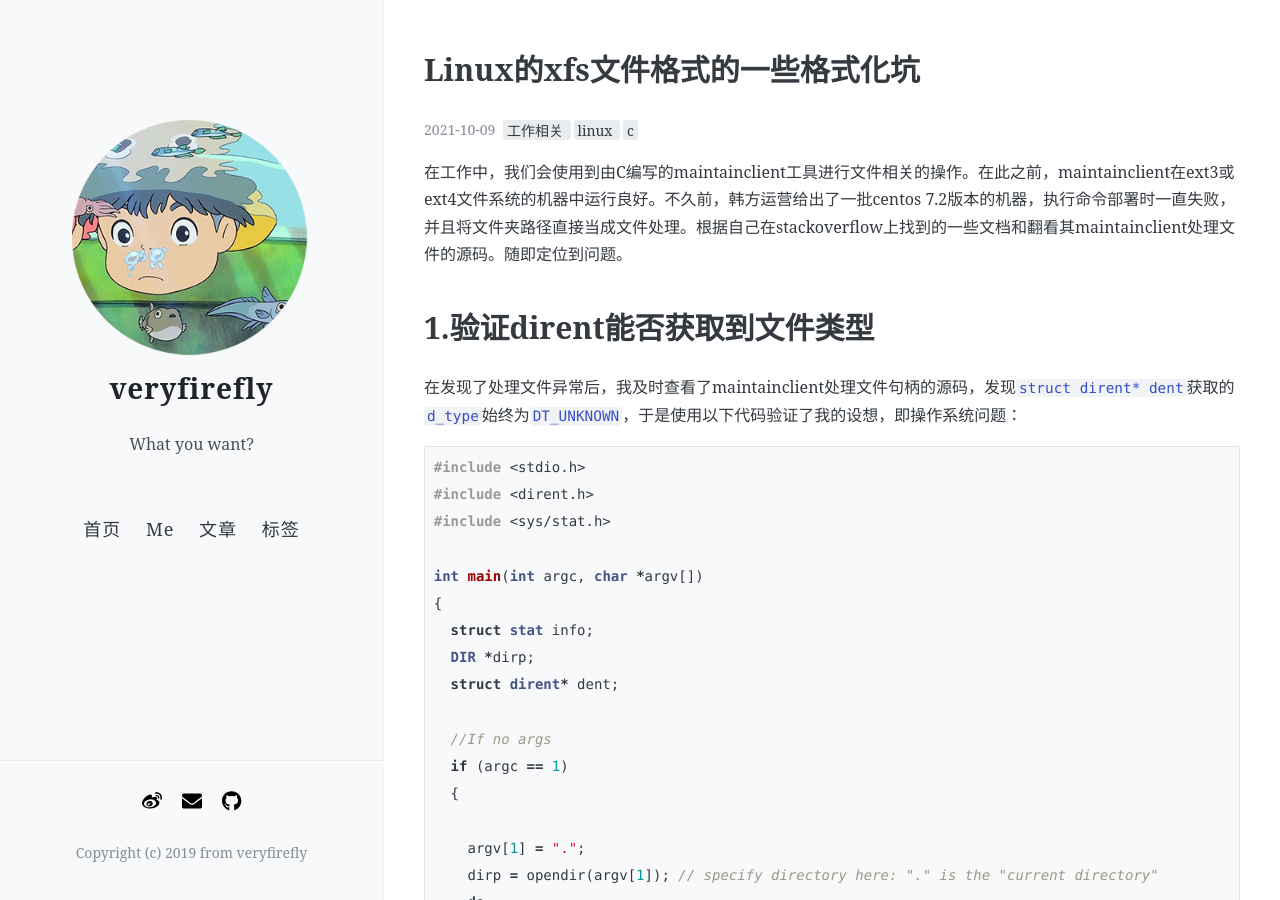
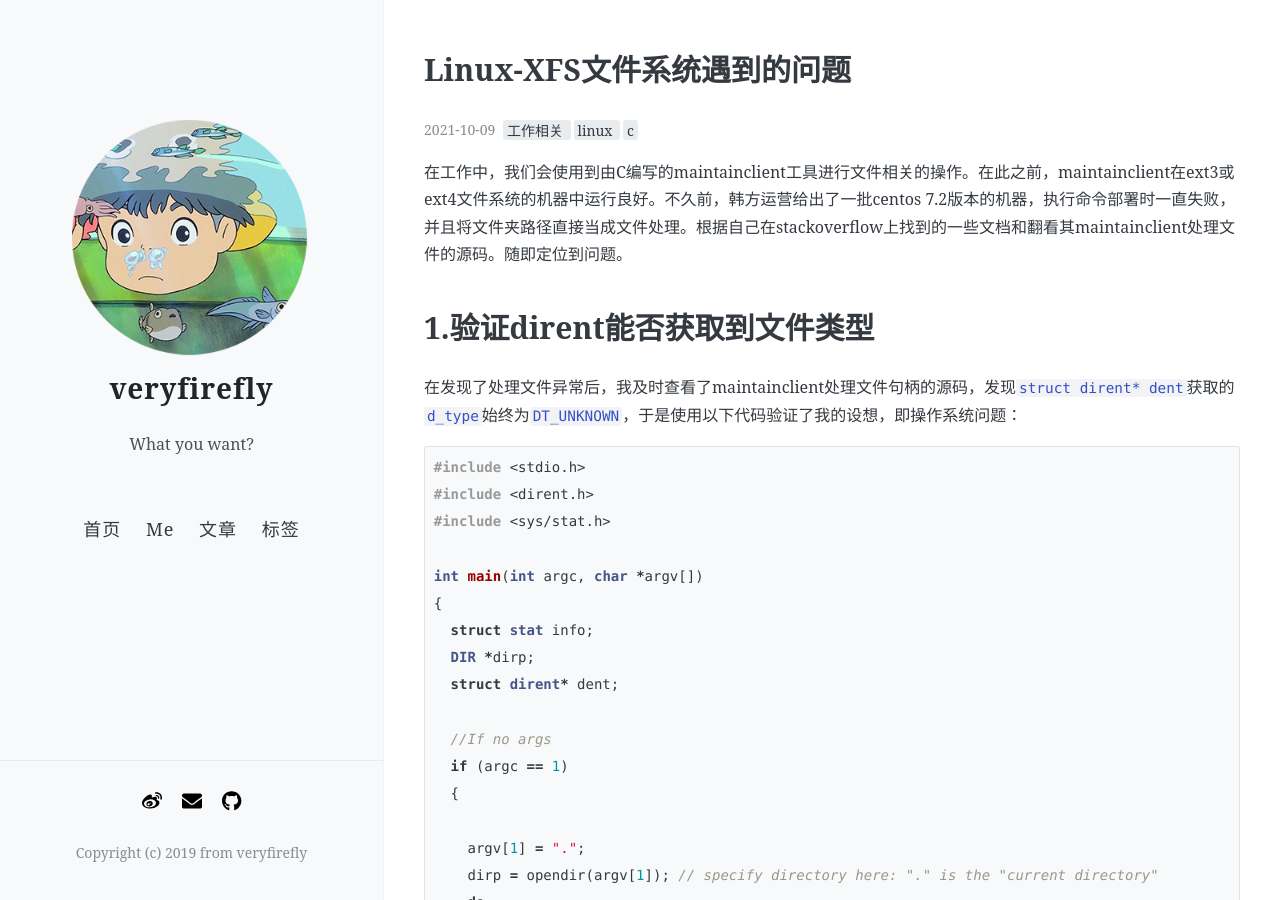
Before and after one commit to Veryfirefly/veryfirefly.github.io, a Jekyll site: the page built from _posts/2021-10-09-xfs-filesystem-problem.md, in a window 1280 px wide and 900 px high. Built offline with Jekyll 4.4.1, drawn with Linux system fonts in a browser that asks for light colours; nearby versions of some CDN libraries; some web fonts are replaced; comment, search, counter and statistics services are not loaded.

Commit message:
update post title of xfs-filesystem-problem.md

```diff
--- a/_posts/2021-10-09-xfs-filesystem-problem.md
+++ b/_posts/2021-10-09-xfs-filesystem-problem.md
@@ -1,6 +1,6 @@
 ---
 layout: post
-title: Linux的xfs文件格式的一些格式化坑
+title: Linux-XFS文件系统遇到的问题
 date: 2021-10-09
 Author: 来自veryfirefly
 categories: [linux,xfs,c]
```
